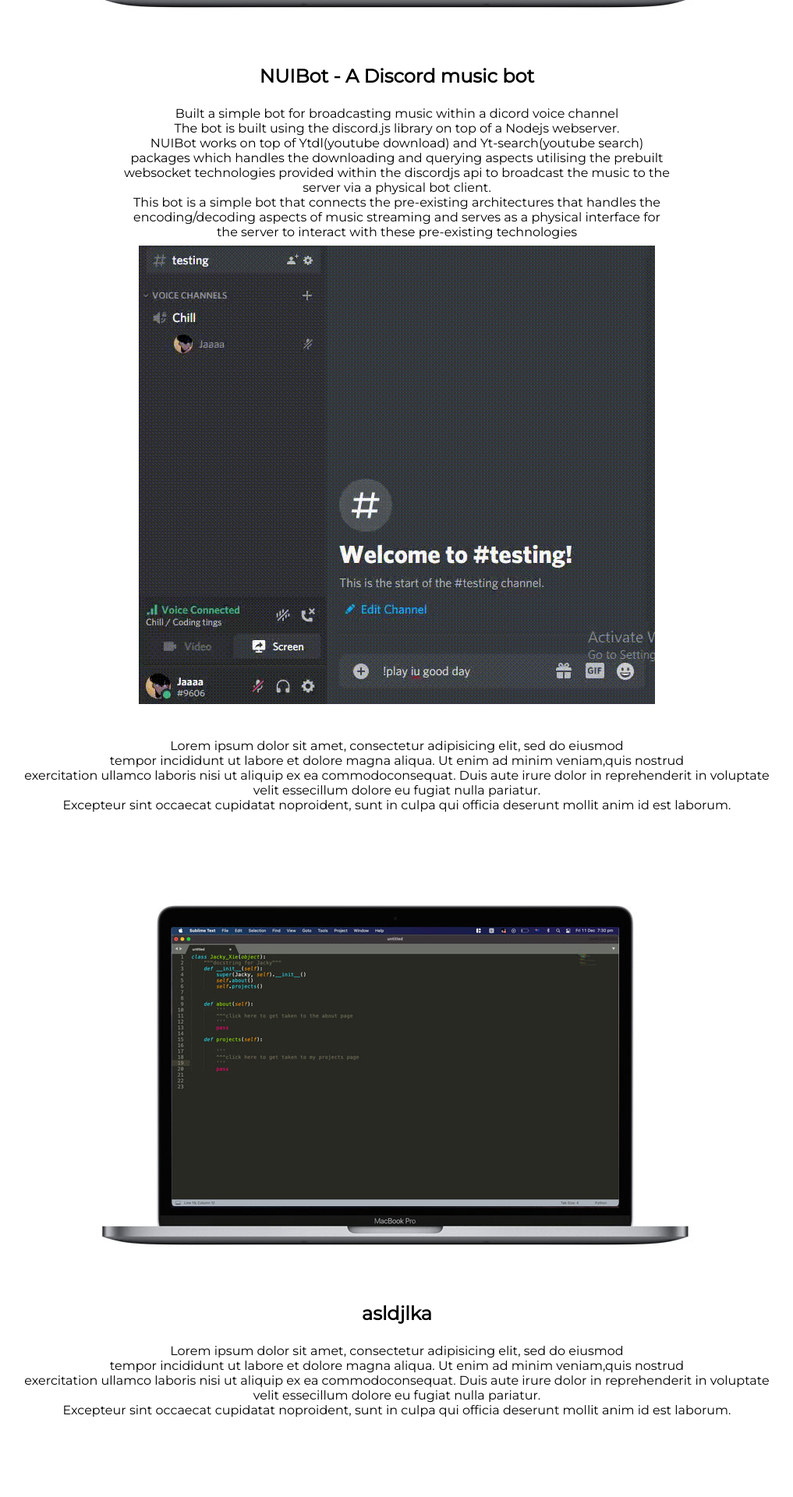
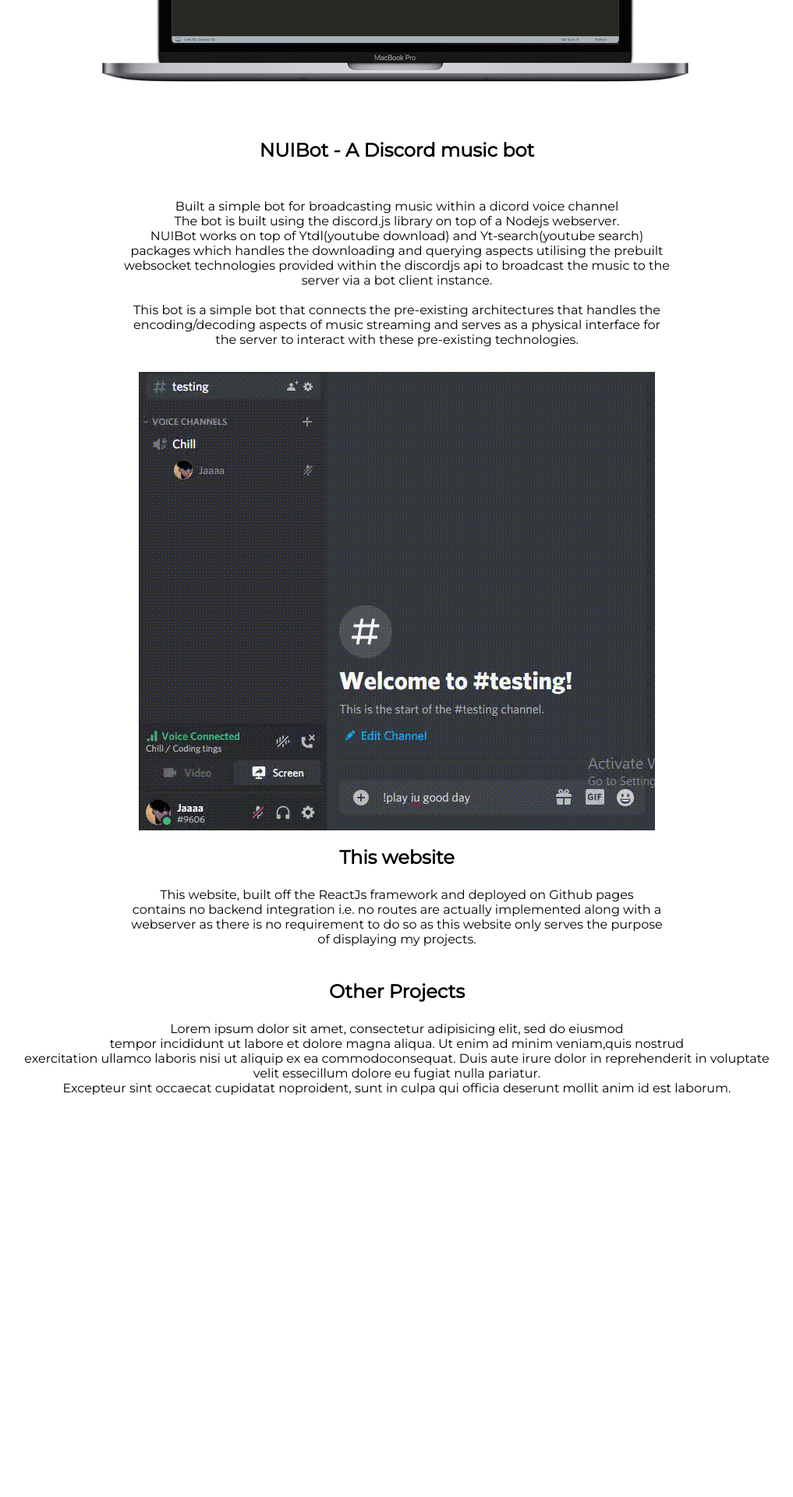
Before and after one commit to fafnirZ/JX_portfolio, a React (Create React App) app: page / in a window 1280 px wide. Shown: the part 780-2700 px from the top of the page at 78% size, without its empty margins (131-1148 px from the left). After the commit the page ends 2212 px from the top, so only its background shows below. Built offline with nearby package versions, Linux system fonts and the light colour scheme.

Commit message:
more info

```diff
--- a/src/Components/Body/body.css
+++ b/src/Components/Body/body.css
@@ -8,6 +8,19 @@
 .about_style {
 	padding : 0.5rem;
 }
+
+
+.nui_title {
+	padding : 1rem;
+}
+.nui_style {
+	padding : 2rem;
+}
+
+.nui_image {
+	display:absolute;
+}
+
 
 .image_icon {
 	display:absolute;
--- a/src/Components/Body/body.js
+++ b/src/Components/Body/body.js
@@ -22,7 +22,7 @@
 						</p>
 
 						<div>
-							<img src={item.image} className="image_icon"/>
+							<img src={item.image} className={item.image_style}/>
 						</div>
 
 					</div>
--- a/src/Components/Body/text.js
+++ b/src/Components/Body/text.js
@@ -6,10 +6,17 @@
 		body: `WHOAMI? I am a budding third year student undertaking a bachelors in Software Engineering at
 		the University of New South Wales. I strive to achieve a vastly diversified
 		portfolio of projects in multiple fields as I believe in this rapidly changing era of technology;
-		being a 'Jack of All Trades' would be a great addition to any team when trying to engineer a solution`,
+		being a 'Jack of All Trades' would be a great addition to any team when trying to engineer a solution
+
+		Technologies I have interracted with include:
+		Flask, NodeJs, ReactJs, Heroku/Github Pages, Pandas/Numpy,
+		BeautifulSoup, Pygame, Celery, SKlearn.
+
+		`,
 		title_style: "about_title",
 		body_style: "about_style",
 		image:"macsublime.jpg",
+		image_style: "image_icon",
 		id: "about"
 	},
 
@@ -20,18 +27,31 @@
 		NUIBot works on top of Ytdl(youtube download) and Yt-search(youtube search)
 		packages which handles the downloading and querying aspects utilising the prebuilt
 		websocket technologies provided within the discordjs api to broadcast the music to the
-		server via a physical bot client.
+		server via a bot client instance.
+
 		This bot is a simple bot that connects the pre-existing architectures that handles the
 		encoding/decoding aspects of music streaming and serves as a physical interface for
-		the server to interact with these pre-existing technologies`,
-		title_style: "about_title",
-		body_style: "about_style",
+		the server to interact with these pre-existing technologies.`,
+		title_style: "nui_title",
+		body_style: "nui_style",
 		image: "bot.gif",
+		image_style: "nui_image",
 		id: "NUIBot"
 	},
 
 	{
-		title: '',
+		title: 'This website',
+		body: `This website, built off the ReactJs framework and deployed on Github pages
+		contains no backend integration i.e. no routes are actually implemented along with a
+		webserver as there is no requirement to do so as this website only serves the purpose
+		of displaying my projects.`,
+		title_style: "about_title",
+		body_style: "about_style",
+		id: "Website"
+	},
+
+	{
+		title: 'Other Projects',
 		body: `Lorem ipsum dolor sit amet, consectetur adipisicing elit, sed do eiusmod
 		tempor incididunt ut labore et dolore magna aliqua. Ut enim ad minim veniam,quis nostrud
 		exercitation ullamco laboris nisi ut aliquip ex ea commodoconsequat. Duis aute irure dolor in reprehenderit in voluptate
@@ -39,20 +59,7 @@
 		Excepteur sint occaecat cupidatat noproident, sunt in culpa qui officia deserunt mollit anim id est laborum.`,
 		title_style: "about_title",
 		body_style: "about_style",
-		image: "macsublime.jpg",
-		id: "third"
-	},
-
-	{
-		title: 'asldjlka',
-		body: `Lorem ipsum dolor sit amet, consectetur adipisicing elit, sed do eiusmod
-		tempor incididunt ut labore et dolore magna aliqua. Ut enim ad minim veniam,quis nostrud
-		exercitation ullamco laboris nisi ut aliquip ex ea commodoconsequat. Duis aute irure dolor in reprehenderit in voluptate
-		velit essecillum dolore eu fugiat nulla pariatur.
-		Excepteur sint occaecat cupidatat noproident, sunt in culpa qui officia deserunt mollit anim id est laborum.`,
-		title_style: "about_title",
-		body_style: "about_style",
-		image: "macsublime.jpg"
+		id: "Other"
 	}
 
 ]
--- a/src/Components/Nav/MenuItems.js
+++ b/src/Components/Nav/MenuItems.js
@@ -13,8 +13,14 @@
 	},
 
 	{
-		title: 'third',
-		url: 'third',
+		title: 'Website',
+		url: 'Website',
+		cName: 'nav-links'
+	}
+	,
+	{
+		title: "Other",
+		url: "Other",
 		cName: 'nav-links'
 	}
 
```
Also changed, not shown: src/assets/bot.gif (added), src/assets/macsublime.jpg (added).
